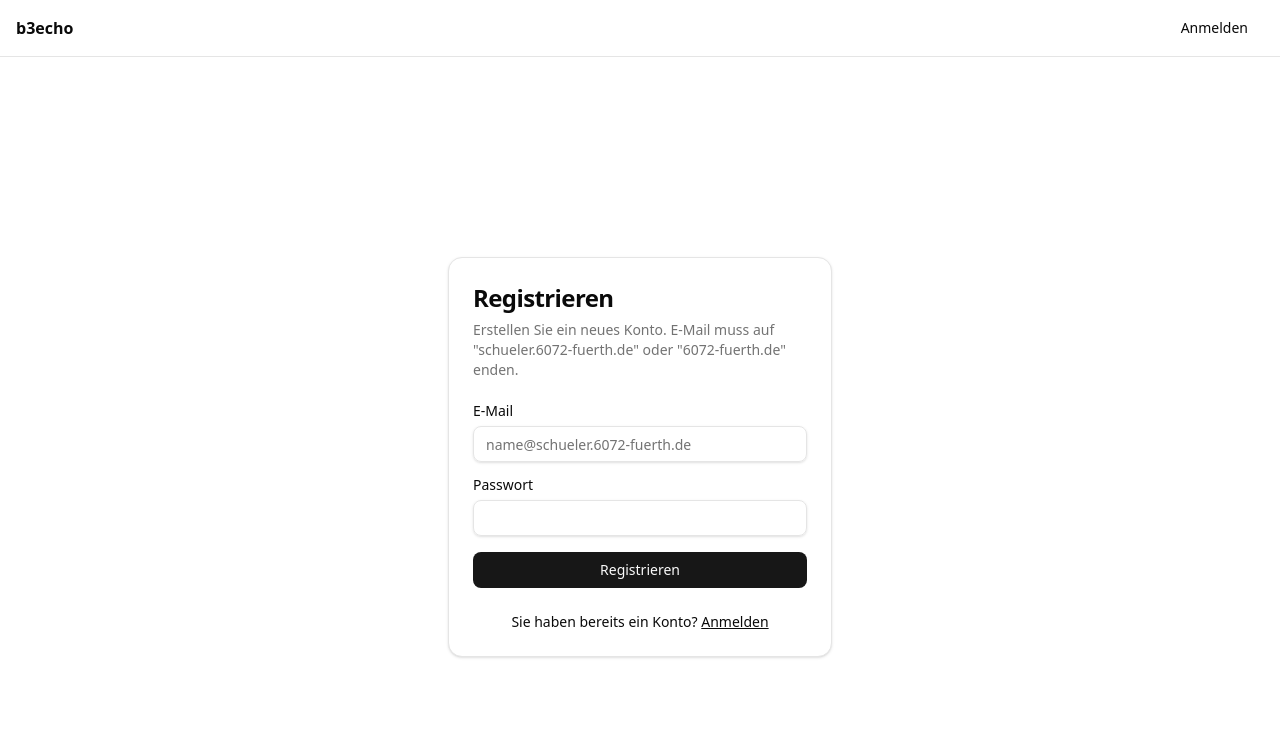
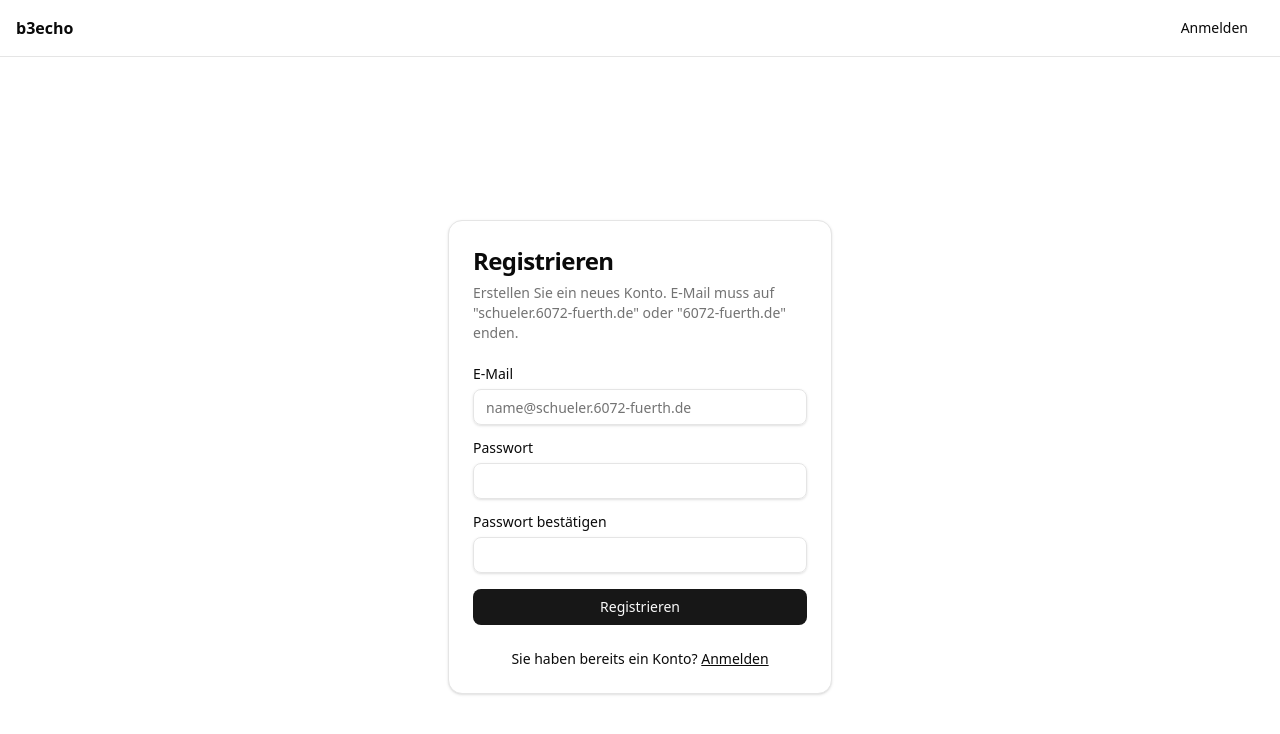
Before and after one commit to shiromiizu/schul-project, a Next.js app: page /register in a window 1280 px wide. Shown: the top 734 px of the page. Built offline with nearby package versions, Linux system fonts and the light colour scheme; no server answers.

Commit message:
🩹 fix registration

```diff
--- a/app/register/actions.ts
+++ b/app/register/actions.ts
@@ -1,6 +1,5 @@
 'use server'
 
-import { revalidatePath } from 'next/cache'
 import { redirect } from 'next/navigation'
 import { headers } from 'next/headers'
 import { createClient } from '@/utils/supabase/server'
@@ -10,6 +9,7 @@ export type RegisterFormState = {
   errors?: {
     email?: string[]
     password?: string[]
+    confirmPassword?: string[]
     root?: string[]
   }
   message?: string
@@ -19,6 +19,7 @@ export async function signup(prevState: RegisterFormState, formData: FormData):
   const validatedFields = registerSchema.safeParse({
     email: formData.get('email'),
     password: formData.get('password'),
+    confirmPassword: formData.get('confirmPassword'),
   })
 
   if (!validatedFields.success) {
@@ -63,9 +64,10 @@ export async function signup(prevState: RegisterFormState, formData: FormData):
     if (profileError) {
       // If profile creation fails, we might want to delete the user or log it.
       // For now, we'll return an error.
+      console.error('Profile creation error:', profileError)
       return {
         errors: {
-          root: ['Fehler beim Erstellen des Benutzerprofils: ' + profileError.message],
+          root: ['Ein Fehler ist aufgetreten. Bitte versuchen Sie es später erneut.'],
         },
       }
     }
--- a/components/auth/register-form.tsx
+++ b/components/auth/register-form.tsx
@@ -27,6 +27,7 @@ export function RegisterForm() {
     defaultValues: {
       email: "",
       password: "",
+      confirmPassword: "",
     },
   })
 
@@ -73,6 +74,22 @@ export function RegisterForm() {
                 </FormItem>
               )}
             />
+            <FormField
+              control={form.control}
+              name="confirmPassword"
+              render={({ field }) => (
+                <FormItem>
+                  <FormLabel>Passwort bestätigen</FormLabel>
+                  <FormControl>
+                    <Input type="password" {...field} />
+                  </FormControl>
+                  <FormMessage />
+                  {state?.errors?.confirmPassword && (
+                    <p className="text-sm font-medium text-destructive">{state.errors.confirmPassword[0]}</p>
+                  )}
+                </FormItem>
+              )}
+            />
             {state?.errors?.root && (
               <p className="text-sm font-medium text-destructive">{state.errors.root[0]}</p>
             )}
--- a/lib/schemas.ts
+++ b/lib/schemas.ts
@@ -21,6 +21,12 @@ export const registerSchema = z.object({
   password: z.string().min(6, {
     message: 'Passwort muss mindestens 6 Zeichen lang sein.',
   }),
+  confirmPassword: z.string().min(6, {
+    message: 'Passwort muss mindestens 6 Zeichen lang sein.',
+  }),
+}).refine((data) => data.password === data.confirmPassword, {
+  message: "Passwörter stimmen nicht überein",
+  path: ["confirmPassword"],
 });
 
 export const feedbackSchema = z.object({
```
